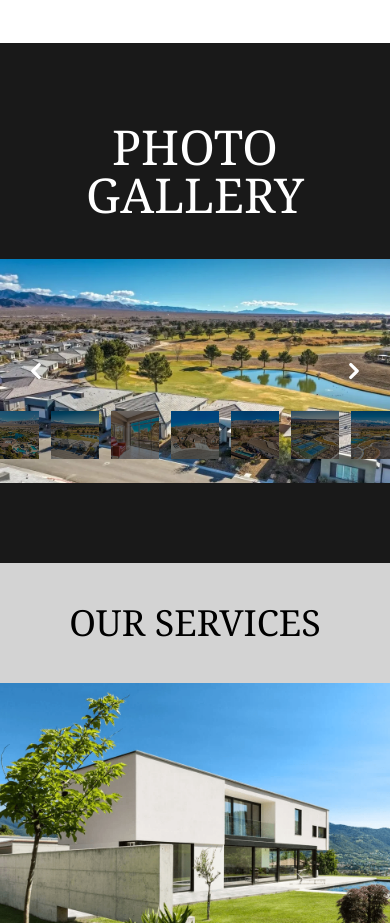
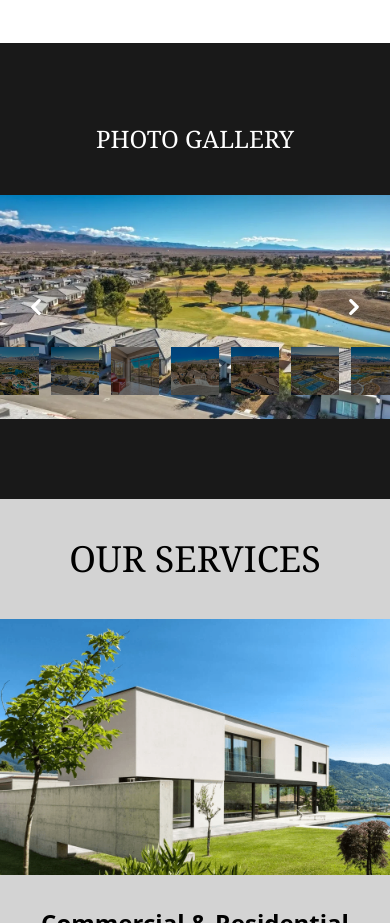
Before and after one commit to jmBaldano/Real-Estate-Website, a Vue app: page / in a window 390 px wide. Shown: the part 4500-5423 px from the top of the page. Built offline with nearby package versions, Linux system fonts and the light colour scheme.

Commit message:
text responsiveness

```diff
--- a/src/Carousel.vue
+++ b/src/Carousel.vue
@@ -1,5 +1,5 @@
 <template>
-    <h1 class="pb-10 font-serif text-5xl text-center text-white">PHOTO GALLERY</h1>
+    <h1 class="pb-10 font-serif text-2xl md:text-5xl text-center text-white">PHOTO GALLERY</h1>
 <div id="indicators-carousel" class="relative mx-auto w-full max-w-[1200px]" data-carousel="slide">
     <!-- Carousel wrapper -->
     <div class="relative md:w-full w-full max-w-[1200px] h-56 mx-auto overflow-hidden md:h-[400px]">
```
